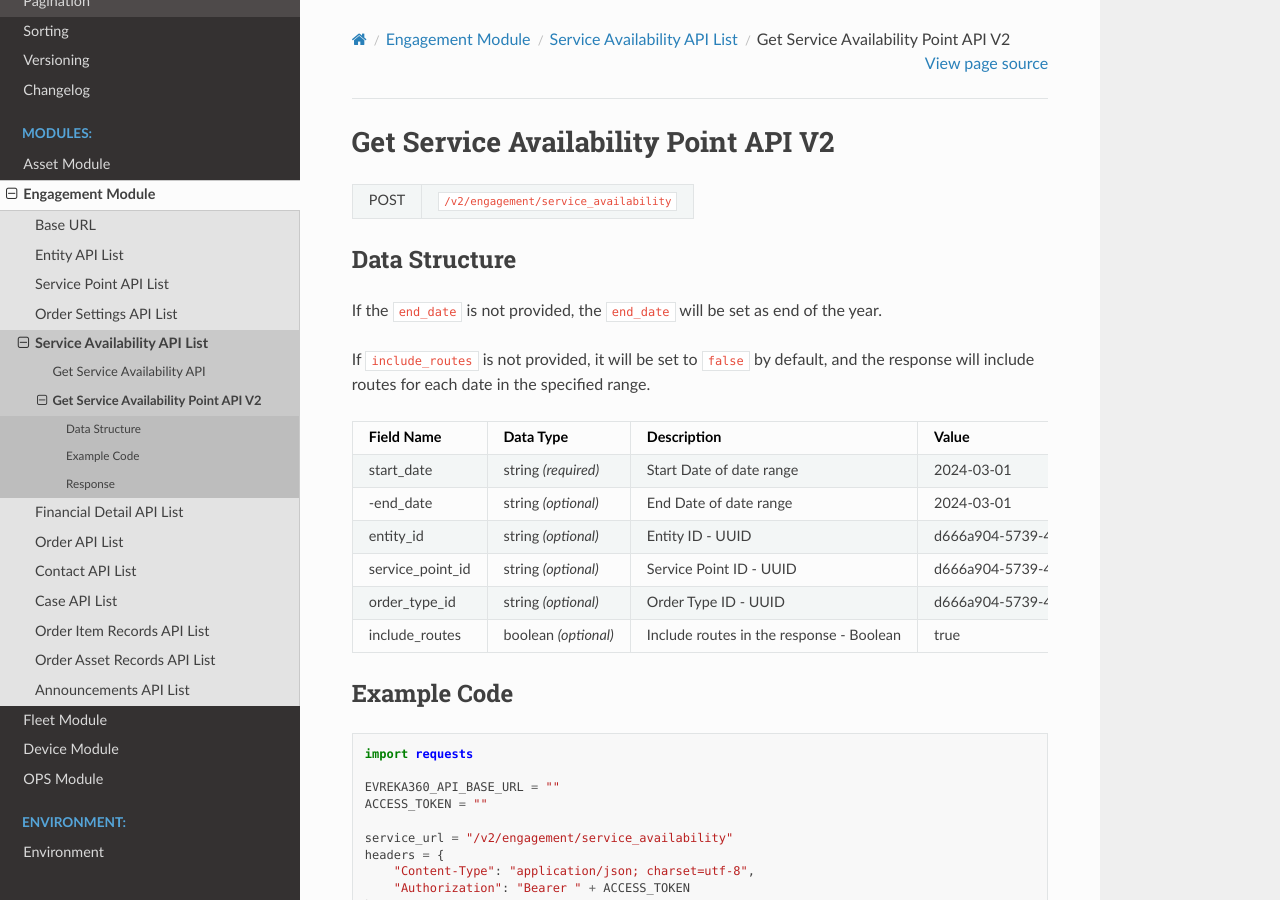
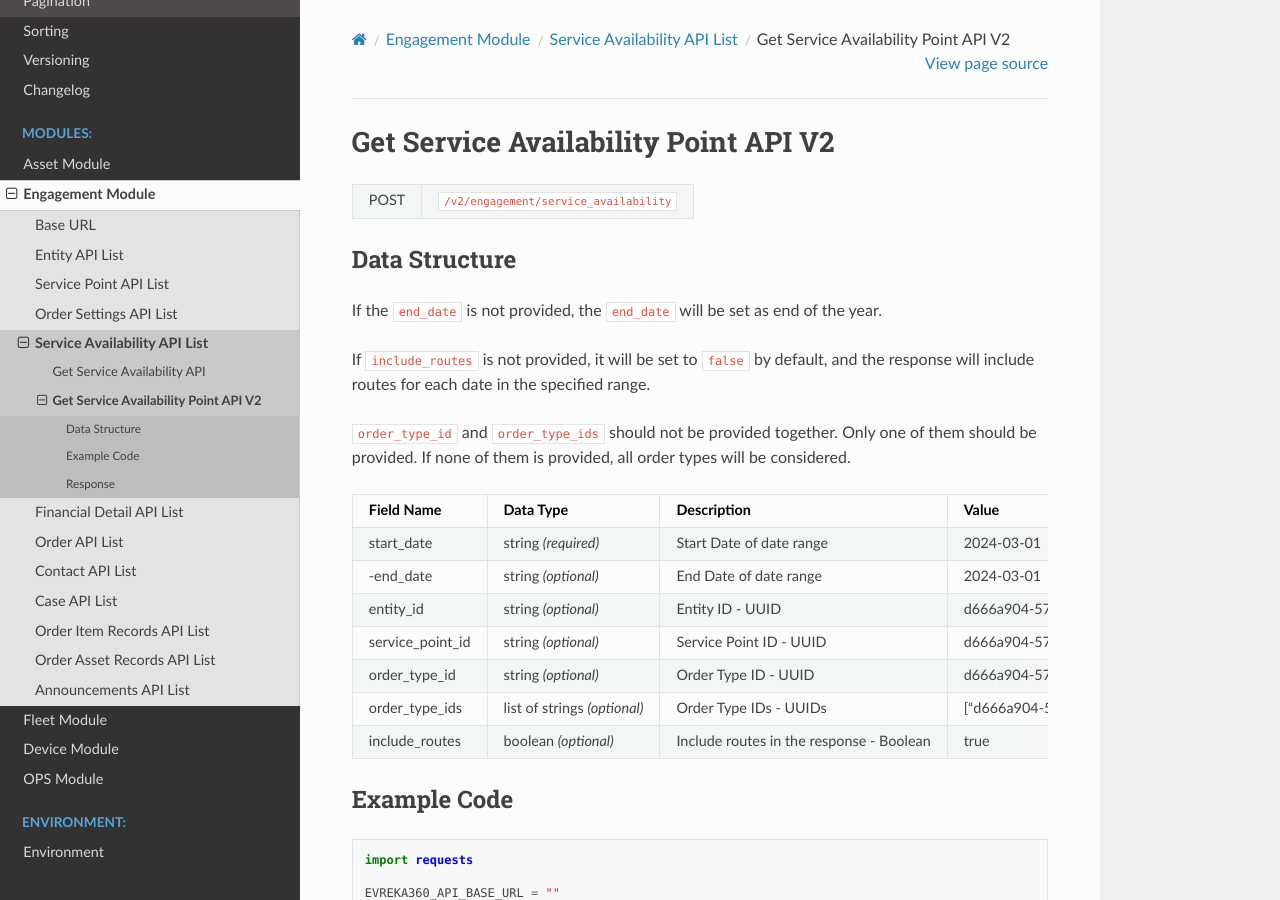
Before and after one commit to evrekadev/evreka-api-doc, a Sphinx documentation site: the page built from source/engagement/service_availability/post_v2.rst, in a window 1280 px wide and 900 px high. Built offline with Sphinx 7.4.7 and the Read the Docs theme 3.1.0, drawn with Linux system fonts in a browser that asks for light colours.

Commit message:
E360-19419: Service Availability Fix

```diff
--- a/source/engagement/service_availability/post_v2.rst
+++ b/source/engagement/service_availability/post_v2.rst
@@ -14,6 +14,8 @@ If the ``end_date`` is not provided, the ``end_date`` will be set as end of the
 
 If ``include_routes`` is not provided, it will be set to ``false`` by default, and the response will include routes for each date in the specified range.
 
+``order_type_id`` and ``order_type_ids`` should not be provided together. Only one of them should be provided. If none of them is provided, all order types will be considered.
+
 .. table::
 
    +-------------------------+--------------------------------------------------------------+---------------------------------------------------+-------------------------------------------------------+
@@ -28,6 +30,8 @@ If ``include_routes`` is not provided, it will be set to ``false`` by default, a
    | service_point_id        | string *(optional)*                                          | Service Point ID - UUID                           | d666a904-5739-46c0-b70a-1cd57658a3f6                  |
    +-------------------------+--------------------------------------------------------------+---------------------------------------------------+-------------------------------------------------------+
    | order_type_id           | string *(optional)*                                          | Order Type ID - UUID                              | d666a904-5739-46c0-b70a-1cd57658a3f6                  |
+   +-------------------------+--------------------------------------------------------------+---------------------------------------------------+-------------------------------------------------------+
+   | order_type_ids          | list of strings *(optional)*                                 | Order Type IDs - UUIDs                            | ["d666a904-5739-46c0-b70a-1cd57658a3f6"]              |
    +-------------------------+--------------------------------------------------------------+---------------------------------------------------+-------------------------------------------------------+
    | include_routes          | boolean *(optional)*                                         | Include routes in the response - Boolean          | true                                                  |
    +-------------------------+--------------------------------------------------------------+---------------------------------------------------+-------------------------------------------------------+
```
